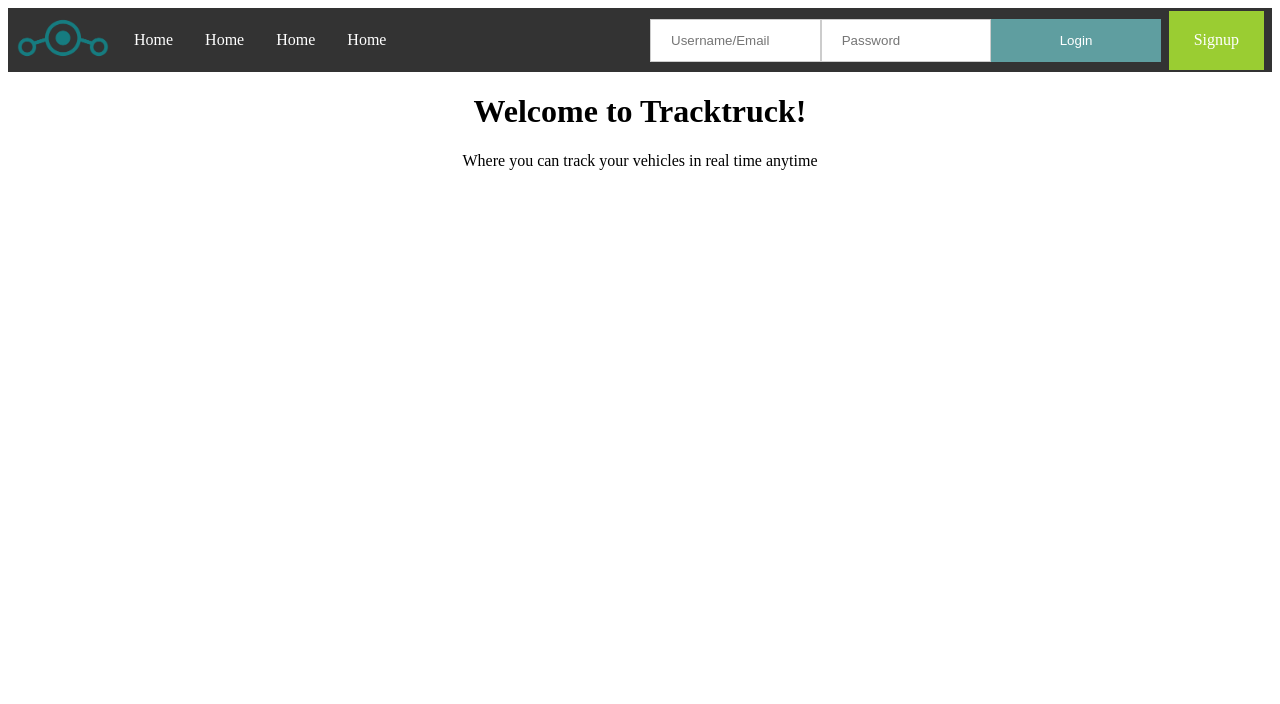
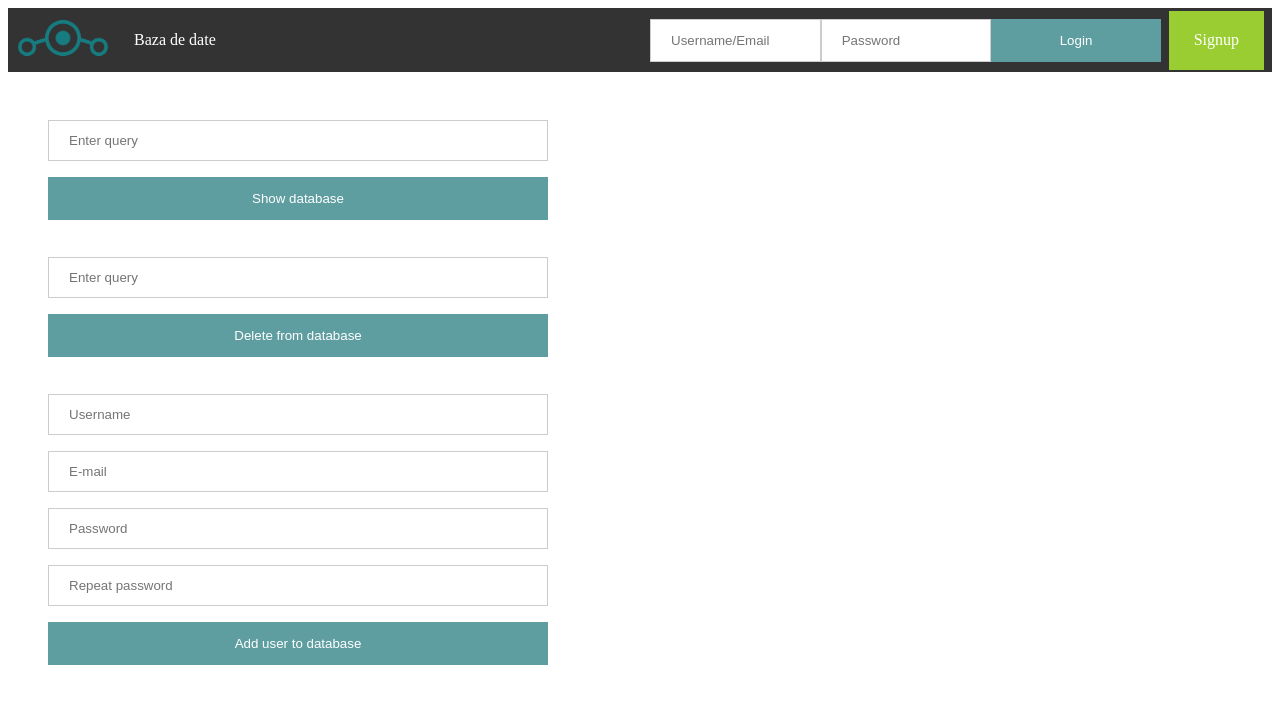
Before and after one commit to sergiu-voica/licenta, a PHP site: page /index.php?p=index in a window 1280 px wide. Shown: the top 704 px of the page. Run offline with PHP 8.4, Linux system fonts and the light colour scheme; some libraries are stand-ins or nearby versions.

Commit message:
push to git

```diff
--- /dev/null
+++ b/databasequery.php
@@ -0,0 +1,161 @@
+<?php
+  if (isset($_GET['auth'])) {
+    if ($_GET['auth'] == "false") {
+      echo '<p class="error">Only authorized users can alter database!</p>';
+    }
+  }
+  if (isset($_GET['adduser'])) {
+    if ($_GET['adduser'] == "success") {
+      echo '<p class="success">User added to database!</p>';
+    }
+  }
+  if (isset($_GET['removeuser'])) {
+    if ($_GET['removeuser'] == "success") {
+      echo '<p class="success">User removed from to database!</p>';
+    }
+  }
+?>
+<div class="database">
+  <div>
+    <form class="db-form" method="POST">
+      <input type="text" name="show-database-query" placeholder="Enter query">
+      <button type="submit" name="show-database" value="Submit">Show database</button>
+    </form>
+  </div>
+  <div>
+    <form class="db-form" action="" method="POST">
+      <input type="text" name="show-database-query" placeholder="Enter query">
+      <button type="submit" name="show-database" value="Submit">Delete from database</button>
+    </form>
+  </div>
+  <div>
+    <form class="db-form" method="POST">
+      <input type="text" name="username" placeholder="Username">
+      <input type="text" name="mail" placeholder="E-mail">
+      <input type="password" name="password" placeholder="Password">
+      <input type="password" name="rpassword" placeholder="Repeat password">
+      <button type="submit" name="add-user">Add user to database</button>
+    </form>
+  </div>
+</div>
+
+<?php
+  function showDatabase($input, $conn) {
+    if (empty($input)) {
+      header("Location: index.php?p=databasequery&error=emptyquery");
+      exit();
+    } else {
+        if(strpos($input, "DELETE") !== false){
+          $sql = $input;
+          $result = mysqli_query($conn, $sql);
+          header("Location: index.php?p=databasequery&removeuser=success");
+          exit();
+        } else{
+          $sql = $input;
+          $result = mysqli_query($conn, $sql);
+          $result_check = mysqli_num_rows($result);
+          if ($result_check > 0) {
+            ?>
+              <table id="database">
+                <tr>
+                  <th>Username</th>
+                  <th>E-mail</th>
+                  <th>Encrypted pass</th>
+                </tr>
+              <?php
+              while ($row = mysqli_fetch_assoc($result)) {
+                ?>
+                  <tr>
+                    <td><?php echo $row['usernameUsers']?></td>
+                    <td><?php echo $row['emailUsers']?></td>
+                    <td><?php echo $row['pwdUsers']?></td>
+                  </tr>
+                <?php
+              }
+              ?>
+              </table>
+              <?php
+              // header("Location: index.php?p=databasequery&database=printed");
+          }
+        }
+    }
+  }
+
+  function addUser($conn) {
+    $username = $_POST['username'];
+    $email = $_POST['mail'];
+    $password = $_POST['password'];
+    $repeatpassword = $_POST['rpassword'];
+
+    if (empty($username) || empty($email) || empty($password) || empty($repeatpassword)) {
+        header("Location: index.php?p=databasequery&error=emptyfields&uid=".$username."&mail=".$email);
+        exit();
+    } else if (!filter_var($email, FILTER_VALIDATE_EMAIL) && !preg_match("/^[a-zA-Z0-9]*$/", $username)) {
+        header("Location: index.php?p=databasequery&error=invalidmailusername");
+        exit();
+    } else if(!filter_var($email, FILTER_VALIDATE_EMAIL)) {
+        header("Location: index.php?p=databasequery&error=invalidmail&uid=".$username);
+        exit();
+    } else if(!preg_match("/^[a-zA-Z0-9]*$/", $username)) {
+        header("Location: index.php?p=databasequery&error=invalidusername&mail=".$email);
+        exit();
+    } else if ($password !== $repeatpassword) {
+        header("Location: index.php?p=databasequery&error=passwordcheck&uid=".$username."&mail=".$email);
+        exit();
+    } else {
+        $sql = "SELECT usernameUsers FROM users WHERE usernameUsers=?"; // nu verificam aici direct username-ul din motive de securitate, poate fi scris cod sql
+        $stmt = mysqli_stmt_init($conn);
+
+        if (!mysqli_stmt_prepare($stmt, $sql)) {
+            header("Location: index.php?p=databasequery&error=sqlerror");
+            exit();
+        } else {
+            mysqli_stmt_bind_param($stmt, "s", $username);
+            mysqli_stmt_execute($stmt);
+            mysqli_stmt_store_result($stmt);
+            $resultCheck = mysqli_stmt_num_rows($stmt);
+            if ($resultCheck > 0) {
+                header("Location: index.php?p=databasequery&error=userttaken&mail=".$email);
+                exit();
+            } else {
+                $sql = "INSERT INTO users (usernameUsers, emailUsers, pwdUsers) VALUES (?, ?, ?)";
+                $stmt = mysqli_stmt_init($conn);
+                if (!mysqli_stmt_prepare($stmt, $sql)) {
+                    header("Location: index.php?p=databasequery&error=sqlerror");
+                    exit();
+                } else {
+                    $hashedpassword = password_hash($password, PASSWORD_DEFAULT);
+                    mysqli_stmt_bind_param($stmt, "sss", $username, $email, $hashedpassword);
+                    mysqli_stmt_execute($stmt);
+
+
+                    header("Location: index.php?p=databasequery&adduser=success");
+
+                    exit();
+                }
+            }
+        }
+    }
+    mysqli_stmt_close($stmt);
+    mysqli_close($conn);
+  }
+
+  if (isset($_POST['show-database'])) {
+    $auth = isset($_SESSION['userUid']);
+    if(!$auth) {
+      header("Location: index.php?p=databasequery&auth=false");
+    }
+    $input = $_POST['show-database-query'];
+    showDatabase($input, $conn);
+  } else if (isset($_POST['add-user'])) {
+      $auth = isset($_SESSION['userUid']);
+      if(!$auth) {
+        header("Location: index.php?p=databasequery&auth=false");
+        exit();
+      }
+      addUser($conn);
+      showDatabase('SELECT * FROM users', $conn);
+  }
+
+
+?>
--- a/header.php
+++ b/header.php
@@ -1,5 +1,6 @@
 <?php
   session_start();
+  include_once 'includes/db.php'
 ?>
 <!DOCTYPE html>
 <html lang="en">
@@ -17,13 +18,18 @@
       <a href="#">
         <img src="image/logo.png" id="logo" alt="logo" width="100px">
       </a>
+      <?php
+        if (isset($_SESSION['userUid'])) {
+          echo '<ul>
+            <li><a href="index.php">Home</a></li>
+            <li><a href="index.php?p=masini">Masini</a></li>
+            <li><a href="index.php?p=databasequery">Baza de date</a></li>
+          </ul>';
+        }
+      ?>
       <ul>
-        <li><a href="index.php">Home</a></li>
-        <li><a href="index.php">Home</a></li>
-        <li><a href="index.php">Home</a></li>
-        <li><a href="index.php">Home</a></li>
+      <li><a href="index.php?p=databasequery">Baza de date</a></li>
       </ul>
-
       <div id="login-form">
         <?php
           if (isset($_SESSION['userUid'])) {
--- a/loggedin.php
+++ b/homepage.php
@@ -3,8 +3,3 @@
     <div id="map"></div>
     <script async defer src="https://maps.googleapis.com/maps/api/js?key=AIzaSyAeXYVsBCW3H-2HOfIrHzCHndkXIVYPac8&callback=initMap"
         type="text/javascript"></script>
-
-        <form class="login-form" action="includes/import.php" method="POST">
-            <input type="text" id="usermail" name="sql-sintax" placeholder="SQL Sintax">
-            <button type="submit" name="db-import" value="Submit">Login</button>
-          </form>
--- a/index.php
+++ b/index.php
@@ -5,11 +5,16 @@
   <main>
 
     <?php
-    if (isset($_SESSION['userUid'])) {
-      require "loggedin.php";
-    } else {
+    if (isset($_SESSION['userUid']) && !isset($_GET['p'])) {
+      require "homepage.php";
+    } else if (isset($_SESSION['userUid']) && $_GET['p'] == 'masini') {
+      require "masini.php";
+    } else if (isset($_GET['p']) == 'databasequery'){
+      require "databasequery.php";
+    }
+    else {
       echo '<h1>Welcome to Tracktruck!</h1>
-      <p>Where you can track your vehicles in real time anytime</p>
+      <p>Where you can track your vehicles in real time, anytime, anywhere</p>
       ';
     }
     ?>
--- a/scripts/location.js
+++ b/scripts/location.js
@@ -24,7 +24,7 @@ const updateLocation = () => {
         const coords = await getLocation();
         updateMarkerPosition(coords, marker);
         console.log(`Location updated to coords: lat: ${coords.lat}, lng ${coords.long}`);
-    }, 10000);
+    }, 100000);
 }
 
 async function initMap () {
--- a/signup.php
+++ b/signup.php
@@ -24,7 +24,7 @@
           echo '<p class="error">Login Successful!</p>';
         }
       ?>
-      <form action="includes/signup.php" method="POST">
+      <form class="sign-up" action="includes/signup.php" method="POST">
         <input type="text" name="username" placeholder="Username">
         <input type="text" name="mail" placeholder="E-mail">
         <input type="password" name="password" placeholder="Password">
--- a/style.css
+++ b/style.css
@@ -114,3 +114,50 @@ input[type=text], input[type=password] {
     width: 100%;
     float: right;
   }
+
+  .db-form {
+    padding: 40px;
+    width: 500px;
+  }
+
+  table {
+    padding: 48px 50px 25px 25px;
+  }
+
+  #customers td, #customers th {
+    border: 1px solid #ddd;
+  }
+
+  #database tr:nth-child(even){ background-color: #f2f2f2;  }
+
+  #database tr:hover {background-color: #ddd;}
+
+  #database th {
+    padding-top: 12px;
+    padding-bottom: 12px;
+    text-align: left;
+    background-color: cadetblue;
+    color: white;
+  }
+
+  #database td {
+    padding-top: 12px;
+    padding-bottom: 12px;
+    padding-left: 5px;
+    text-align: left;
+    color: gray;
+  }
+
+  div.database {
+    /* display: inline-block; */
+    float: left;
+    width: 40%;
+  }
+
+  .error {
+    color: red;
+  }
+
+  .success {
+    color: green;
+  }
```
Also changed, not shown: includes/import.php (deleted, +0 -27 lines).
